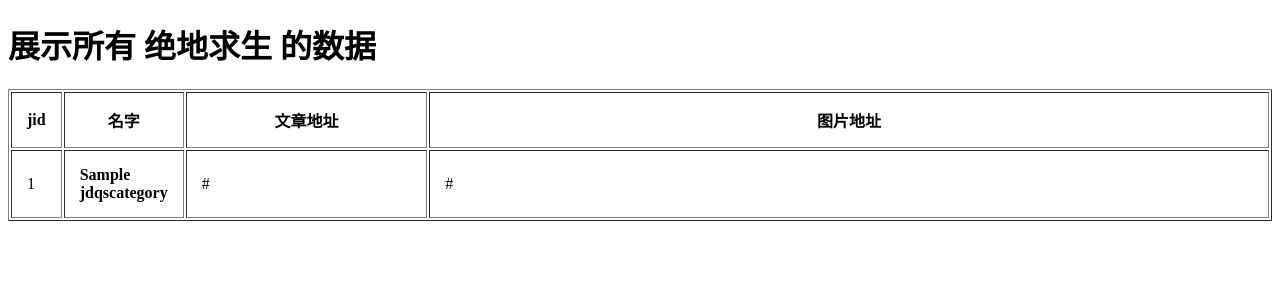
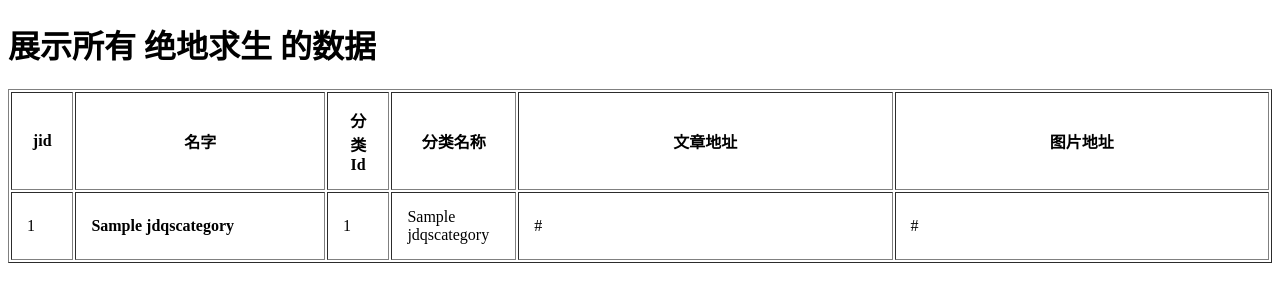
Before and after one commit to gdky005/ZKTeamDjango, a Django app: page /JueDiQiuSheng/index.html in a window 1280 px wide. Shown: the top 302 px of the page. Run offline with Django 3.2, Linux system fonts and the light colour scheme; tables that the repository leaves empty hold one stand-in row (values such as "Sample post").

Commit message:
在页面上显示分类 id 和 名称。

```diff
--- a/JueDiQiuSheng/templates/JDQS_index.html
+++ b/JueDiQiuSheng/templates/JDQS_index.html
@@ -12,10 +12,12 @@
     <table border="1" cellpadding="15">
         <thead>
         <tr>
-            <th width="3%">jid</th>
-            <th width="7%">名字</th>
-            <th width="20%">文章地址</th>
-            <th width="70%">图片地址</th>
+            <th width="5%">jid</th>
+            <th width="20%">名字</th>
+            <th width="5%">分类 Id</th>
+            <th width="10%">分类名称</th>
+            <th width="30%">文章地址</th>
+            <th width="30%">图片地址</th>
         </tr>
         </thead>
 
@@ -23,6 +25,8 @@
                 <tr>
                     <td>{{ line.jid }}</td>
                     <td><b>{{ line.name }}</b></td>
+                    <td>{{ line.categoryId }}</td>
+                    <td>{{ line.categoryName }}</td>
                     <td>{{ line.url }}</td>
                     <td>{{ line.picUrl }}</td>
                 </tr>
```
